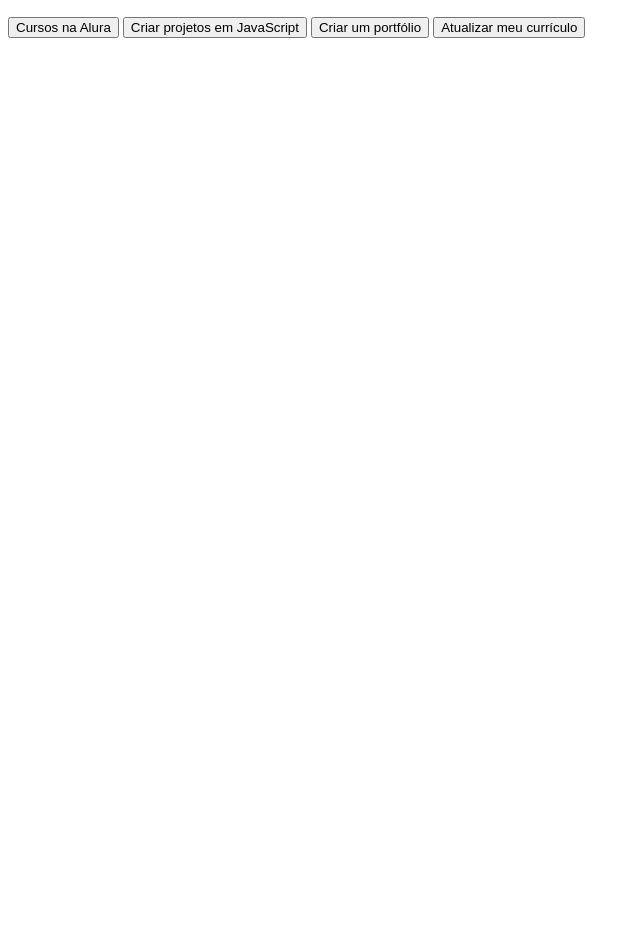
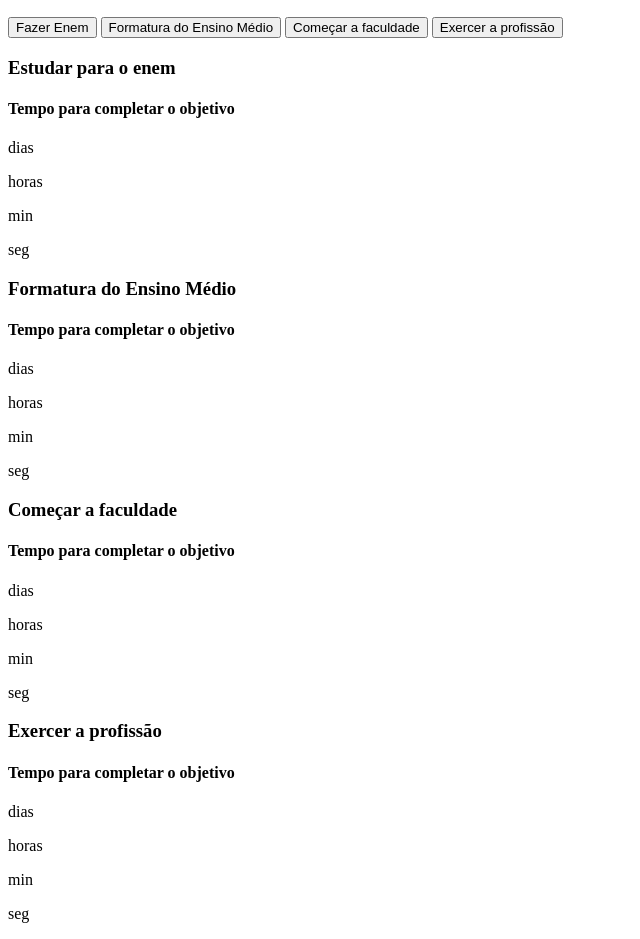
Before and after one commit to layzalimadias/LayzaProjetoDeVida, a plain HTML site: page index.html in a window 1280 px wide. Shown: the part 50-989 px from the top of the page, without its empty margins (0-640 px from the left). Before the commit the page ends 800 px from the top, so only its background shows below. Drawn offline with Linux system fonts and the light colour scheme.

Commit message:
Add files via upload

```diff
--- a/index.html
+++ b/index.html
@@ -1,20 +1,116 @@
 <!DOCTYPE html>
 <html lang="pt-br">
+
 <head>
   <meta charset="UTF-8">
   <meta name="viewport" content="width=device-width, initial-scale=1.0">
   <title>Meus objetivos do ano</title>
   <link: rel="stylesheet" href="style.css">
 </head>
+
 <body>
         <section class="conteudo-principal">
-          <h2 class="titulo-principal">Meus Objetivos do ano_</h2>
+          <h2 class="titulo-principal">Meus Objetivos do ano<span>_</span></h2>
+          <div class="conteudo">
           <div class="botoes">
-            <button class="botao">Cursos na Alura</button>
-            <button class="botao">Criar projetos em JavaScript</button>
-            <button class="botao">Criar um portfólio</button>
-            <button class="botao">Atualizar meu currículo</button>
+            <button class="botao ativo">Fazer Enem</button>
+            <button class="botao">Formatura do Ensino Médio</button>
+            <button class="botao">Começar a faculdade</button>
+            <button class="botao">Exercer a profissão</button>
+          </div>
+        <div class="abas-textos">
+          <div class="aba-conteudo ativo">
+            <h3 class="aba-conteudo-titulo-principal">Estudar para o enem</h3>
+            <h4 class="aba-conteudo-titulo-secundario">Tempo para completar o objetivo</h4>
+            <div class="contador">
+              <div class="contador-digito">
+                <p class="contador-digito-numero"  id="dias0"></p>
+                <p class="contador-digito-texto">dias</p>
+              </div>
+                <div class="contador-digito">
+                  <p class="contador-digito-numero"  id="horas0"></p>
+                  <p class="contador-digito-texto">horas</p>
+                </div>
+                <div class="contador-digito">
+                  <p class="contador-digito-numero"  id="min0"></p>
+                  <p class="contador-digito-texto">min</p>
+                </div>
+                <div class="contador-digito">
+                  <p class="contador-digito-numero"  id="seg0"></p>
+                  <p class="contador-digito-texto">seg</p>
+                </div>
+            </div>
+          </div>
+          <div class="aba-conteudo">
+            <h3 class="aba-conteudo-titulo-principal">Formatura do Ensino Médio</h3>
+            <h4 class="aba-conteudo-titulo-secundario">Tempo para completar o objetivo</h4>
+            <div class="contador">
+              <div class="contador-digito">
+                <p class="contador-digito-numero"  id="dias1"></p>
+                <p class="contador-digito-texto">dias</p>
+              </div>
+                <div class="contador-digito">
+                  <p class="contador-digito-numero"  id="horas1"></p>
+                  <p class="contador-digito-texto">horas</p>
+                </div>
+                <div class="contador-digito">
+                  <p class="contador-digito-numero"  id="min1"></p>
+                  <p class="contador-digito-texto">min</p>
+                </div>
+                <div class="contador-digito">
+                  <p class="contador-digito-numero"  id="seg1"></p>
+                  <p class="contador-digito-texto">seg</p>
+                </div>
+            </div>
+          </div>
+          <div class="aba-conteudo">
+            <h3 class="aba-conteudo-titulo-principal">Começar a faculdade</h3>
+            <h4 class="aba-conteudo-titulo-secundario">Tempo para completar o objetivo</h4>
+            <div class="contador">
+              <div class="contador-digito">
+                <p class="contador-digito-numero"  id="dias2"></p>
+                <p class="contador-digito-texto">dias</p>
+              </div>
+                <div class="contador-digito">
+                  <p class="contador-digito-numero"  id="horas2"></p>
+                  <p class="contador-digito-texto">horas</p>
+                </div>
+                <div class="contador-digito">
+                  <p class="contador-digito-numero"  id="min2"></p>
+                  <p class="contador-digito-texto">min</p>
+                </div>
+                <div class="contador-digito">
+                  <p class="contador-digito-numero"  id="seg2"></p>
+                  <p class="contador-digito-texto">seg</p>
+                </div>
+            </div>
+          </div>
+          <div class="aba-conteudo">
+            <h3 class="aba-conteudo-titulo-principal">Exercer a profissão</h3>
+            <h4 class="aba-conteudo-titulo-secundario">Tempo para completar o objetivo</h4>
+            <div class="contador">
+              <div class="contador-digito">
+                <p class="contador-digito-numero"  id="dias3"></p>
+                <p class="contador-digito-texto">dias</p>
+              </div>
+                <div class="contador-digito">
+                  <p class="contador-digito-numero"  id="horas3"></p>
+                  <p class="contador-digito-texto">horas</p>
+                </div>
+                <div class="contador-digito">
+                  <p class="contador-digito-numero"  id="min3"></p>
+                  <p class="contador-digito-texto">min</p>
+                </div>
+                <div class="contador-digito">
+                  <p class="contador-digito-numero"  id="seg3"></p>
+                  <p class="contador-digito-texto">seg</p>
+                </div>
+            </div>
+          </div>
+        </div>
           </div>
         </section>
-      </body>
-      </html>
+        <script src="main.js"></script>
+</body>
+
+</html>
```
Also changed, not shown: 1 other file.
